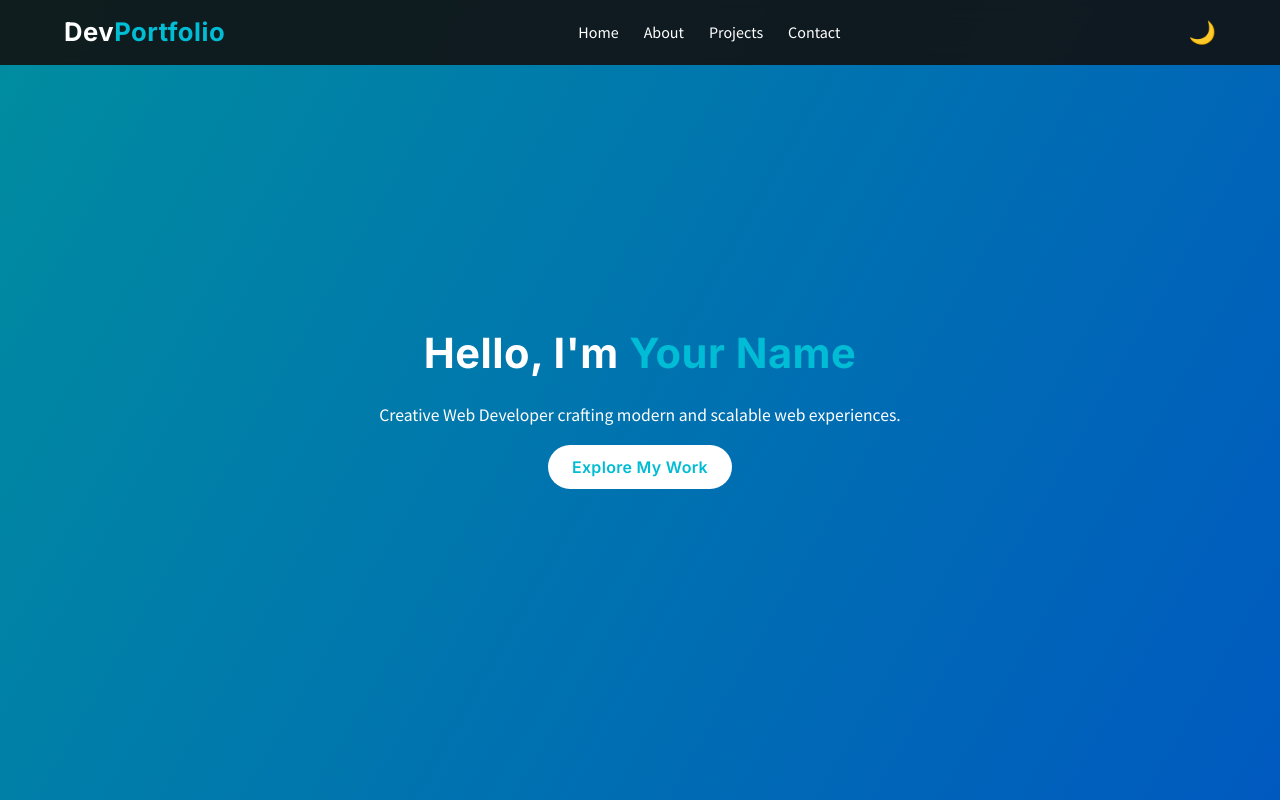
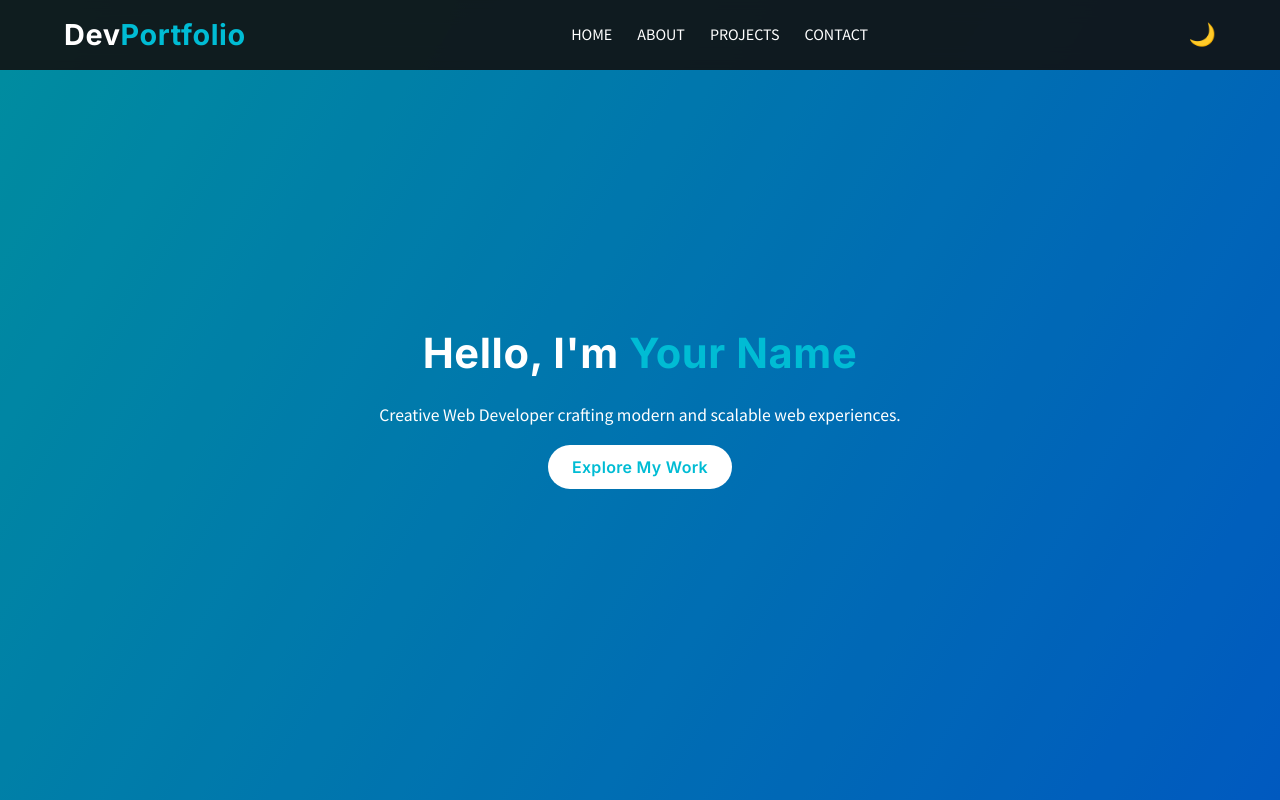
Before and after one commit to elusive10-bit/elusive10-bit.github.io, a plain HTML site: page index.html in a window 1280 px wide. Shown: the top 800 px of the page. Drawn offline with Linux system fonts and the light colour scheme.

Commit message:
Update index.html

```diff
--- a/index.html
+++ b/index.html
@@ -16,8 +16,8 @@
       --card: #fff;
       --nav: rgba(17, 17, 17, 0.9);
       --hero-gradient: linear-gradient(120deg, #00bcd4, #0077ff);
-      --grid-line: rgba(209, 209, 209, 0.041);
-      --grid-sub-line: rgba(216, 216, 216, 0.034);
+      --grid-line: rgba(0, 0, 0, 0.020);
+      --grid-sub-line: rgba(0, 0, 0, 0.01);
     }
 
     body.dark {
@@ -45,19 +45,21 @@
       transition: background 0.5s, color 0.5s;
       line-height: 1.6;
 
-      /* Softer, faded graph paper pattern */
+      /* Graph paper grid background */
       background-image:
         linear-gradient(var(--grid-line) 1px, transparent 1px),
         linear-gradient(90deg, var(--grid-line) 1px, transparent 1px),
         linear-gradient(var(--grid-sub-line) 1px, transparent 1px),
         linear-gradient(90deg, var(--grid-sub-line) 1px, transparent 1px);
       background-size: 40px 40px, 40px 40px, 8px 8px, 8px 8px;
+      background-attachment: fixed;
+      background-position: 0 0;
     }
 
     h1, h2, h3, h4, h5 {
       font-family: "Inter", sans-serif;
-      font-weight: 700;
-      letter-spacing: 0.5px;
+      font-weight: 900;
+      letter-spacing: 0.6px;
     }
 
     header {
@@ -79,7 +81,7 @@
     }
 
     .logo {
-      font-size: 1.6rem;
+      font-size: 1.8rem;
       font-weight: 700;
       color: #fff;
       font-family: "Inter", sans-serif;
@@ -129,7 +131,7 @@
       cursor: pointer;
     }
 
-    /* Hero */
+    /* Hero Section */
     .hero {
       height: 100vh;
       display: flex;
@@ -246,11 +248,6 @@
       padding: 20px;
     }
 
-    .project-info h3 {
-      font-family: "Inter", sans-serif;
-      margin-bottom: 10px;
-    }
-
     .contact-form {
       max-width: 500px;
       margin: 40px auto 0;
@@ -307,10 +304,10 @@
     <nav class="navbar">
       <h1 class="logo">Dev<span>Portfolio</span></h1>
       <ul class="nav-links">
-        <li><a href="#home">Home</a></li>
-        <li><a href="#about">About</a></li>
-        <li><a href="#projects">Projects</a></li>
-        <li><a href="#contact">Contact</a></li>
+        <li><a href="#home">HOME</a></li>
+        <li><a href="#about">ABOUT</a></li>
+        <li><a href="#projects">PROJECTS</a></li>
+        <li><a href="#contact">CONTACT</a></li>
       </ul>
       <div class="theme-toggle" id="theme-toggle" title="Toggle Dark/Light Mode">🌙</div>
       <div class="menu-toggle" id="menu-toggle">&#9776;</div>
@@ -326,10 +323,10 @@
     </div>
   </section>
 
-  <section id="about" class="about">
+  <section id="about">
     <h2>About Me</h2>
     <div class="about-content">
-      <img src="https://via.placeholder.com/300x300" alt="Profile Photo" />
+      <!-- <img src="https://via.placeholder.com/300x300" alt="Profile Photo" /> -->
       <div class="about-text">
         <p>I’m a web developer focused on building performant, responsive, and user-friendly digital experiences.</p>
         <p>Proficient in <strong>HTML, CSS, JavaScript, React, and Node.js</strong>, I deliver maintainable code and elegant solutions.</p>
@@ -337,25 +334,25 @@
     </div>
   </section>
 
-  <section id="projects" class="projects">
+  <section id="projects">
     <h2>Featured Projects</h2>
     <div class="project-grid">
       <div class="project-card">
-        <img src="https://via.placeholder.com/400x250" alt="Project 1" />
+        <!-- <img src="https://via.placeholder.com/400x250" alt="Project 1" /> -->
         <div class="project-info">
           <h3>Portfolio Website</h3>
           <p>Responsive portfolio with animations, dark/light mode, and clean design.</p>
         </div>
       </div>
       <div class="project-card">
-        <img src="https://via.placeholder.com/400x250" alt="Project 2" />
+        <!-- <img src="https://via.placeholder.com/400x250" alt="Project 2" /> -->
         <div class="project-info">
           <h3>Web App Dashboard</h3>
           <p>Admin panel using APIs, charts, and modern UX principles.</p>
         </div>
       </div>
       <div class="project-card">
-        <img src="https://via.placeholder.com/400x250" alt="Project 3" />
+        <!-- <img src="https://via.placeholder.com/400x250" alt="Project 3" /> -->
         <div class="project-info">
           <h3>React Landing Page</h3>
           <p>Modern landing page with component-based architecture and reusable UI.</p>
@@ -364,7 +361,7 @@
     </div>
   </section>
 
-  <section id="contact" class="contact">
+  <section id="contact">
     <h2>Let’s Connect</h2>
     <form class="contact-form">
       <input type="text" placeholder="Your Name" required />
@@ -379,10 +376,12 @@
   </footer>
 
   <script>
+    // Mobile nav toggle
     const menuToggle = document.getElementById('menu-toggle');
     const navLinks = document.querySelector('.nav-links');
     menuToggle.addEventListener('click', () => navLinks.classList.toggle('active'));
 
+    // Smooth scrolling
     document.querySelectorAll('a[href^="#"]').forEach(anchor => {
       anchor.addEventListener('click', e => {
         e.preventDefault();
@@ -391,11 +390,13 @@
       });
     });
 
+    // Contact form
     document.querySelector('.contact-form').addEventListener('submit', e => {
       e.preventDefault();
       alert('Message sent successfully!');
     });
 
+    // Dark/Light Theme Toggle
     const themeToggle = document.getElementById('theme-toggle');
     const body = document.body;
     if (localStorage.getItem('theme') === 'dark') {
@@ -408,6 +409,12 @@
       themeToggle.textContent = isDark ? '☀️' : '🌙';
       localStorage.setItem('theme', isDark ? 'dark' : 'light');
     });
+
+    // Vertical parallax grid effect
+    window.addEventListener('scroll', () => {
+      const scrollY = window.scrollY * 0.02;
+      document.body.style.backgroundPosition = `0 ${scrollY}px, 0 ${scrollY}px, 0 ${scrollY}px, 0 ${scrollY}px`;
+    });
   </script>
 </body>
 </html>
```
